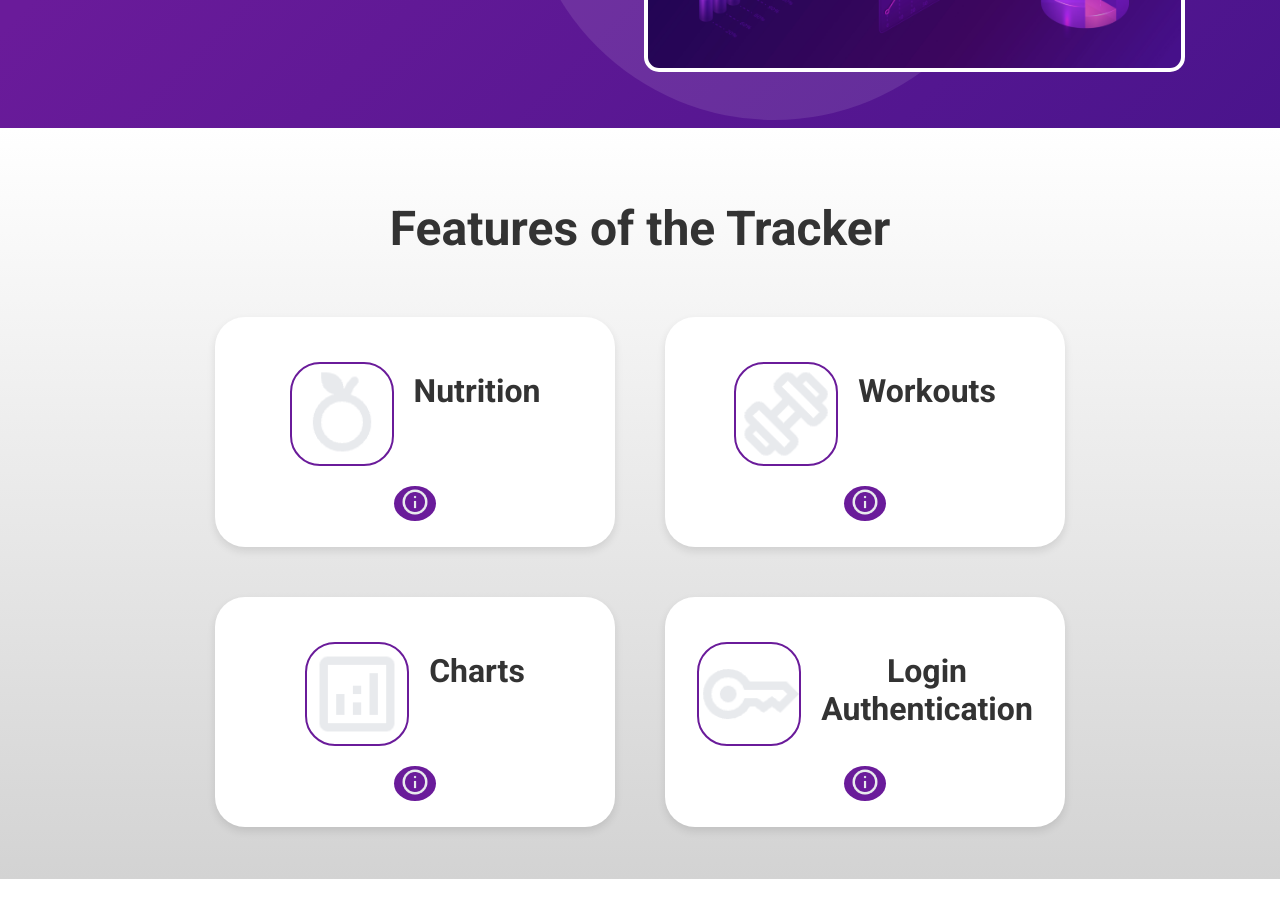
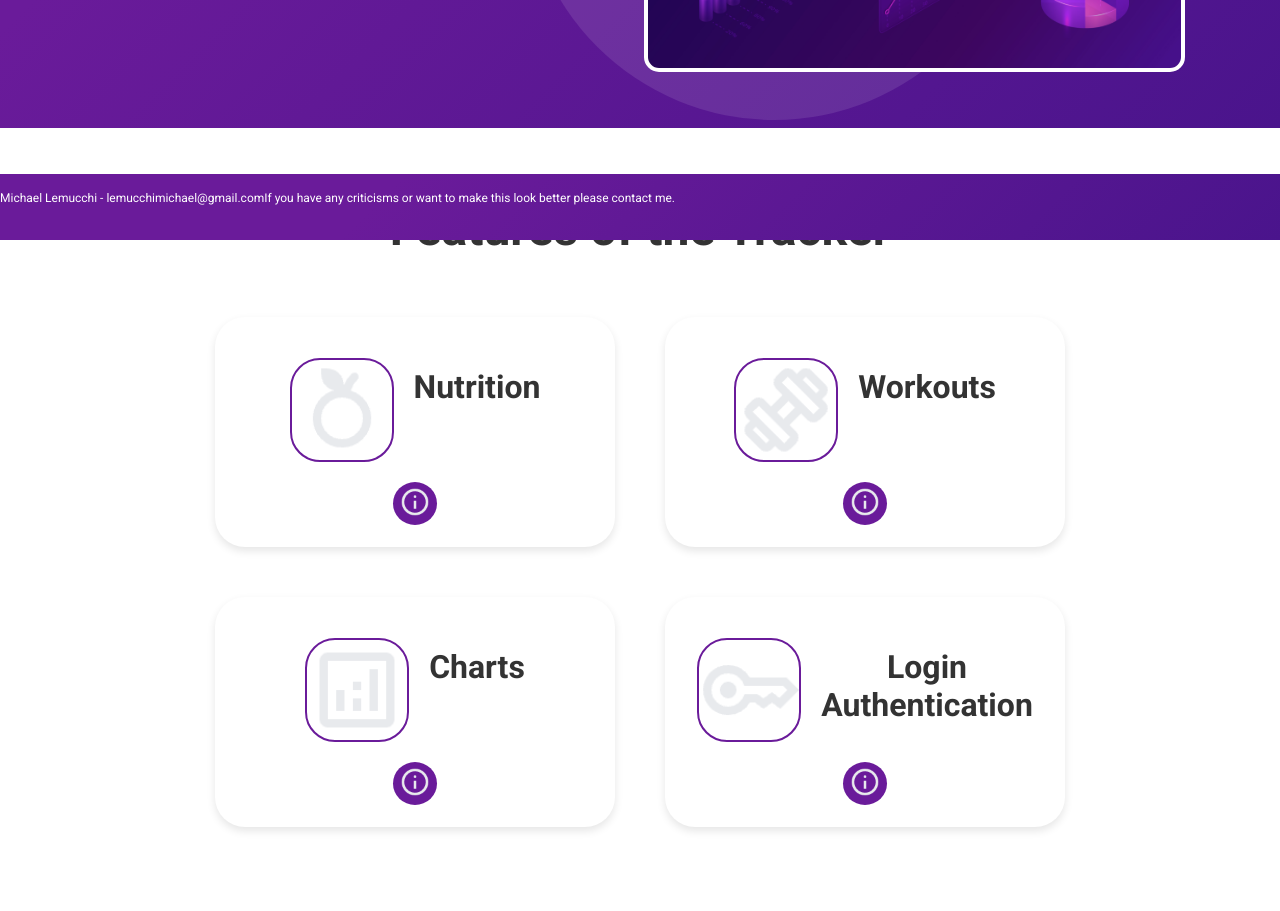
Before and after one commit to michaellemucchi/Workout-Nutrition-Tracker, a React (Create React App) app in the folder client/: page / in a window 1280 px wide. Shown: the part 560-1471 px from the top of the page. Before the commit the page ends 1439 px from the top, so only its background shows below. Built offline with nearby package versions, Linux system fonts and the light colour scheme.

Commit message:
added footer to landing page v1.6

```diff
--- a/client/src/components/FeatureCard.css
+++ b/client/src/components/FeatureCard.css
@@ -9,8 +9,6 @@
   align-items: center;
   justify-content: center;
 }
-
-
 
 .feature {
   display: flex;
@@ -31,17 +29,18 @@
 
 
 .info-button, .close-button {
+  padding: 4px 6px;
+  border-radius: 50%;
   border: none;
   color: white;
   cursor: pointer;
   background-color: var(--primary-color);
   transition: background-color 0.2s;
-  border-radius: 50%;
 }
 
 .info-button img, .close-button img {
-  width: 30px;
-  height: 30px;
+  width: 2rem;
+  height: 2rem;
 }
 
 .close-button {
@@ -70,7 +69,6 @@
 }
 
 
-
 .info-button:hover, .close-button:hover {
-  background-color: var(--accent1-color); /* Color shift on hover */
+  background-color: var(--accent1-color);
 }
--- /dev/null
+++ b/client/src/components/Footer.css
@@ -0,0 +1,11 @@
+footer {
+    background: linear-gradient(135deg, var(--primary-color) 30%, var(--accent2-color) 100%);
+    color: white;
+    padding: 5px 0;
+    position: fixed;
+    bottom: 0;
+    width: 100%;
+    font-size: 12px;
+    display: flex;
+    height: 3.5rem;
+  }
--- /dev/null
+++ b/client/src/components/Footer.js
@@ -0,0 +1,13 @@
+import React from 'react';
+import './Footer.css';
+
+const Footer = () => {
+  return (
+    <footer className="footer">
+      <p>Michael Lemucchi - lemucchimichael@gmail.com</p>
+      <p>If you have any criticisms or want to make this look better please contact me.</p>
+    </footer>
+  );
+};
+
+export default Footer;
--- a/client/src/pages/LandingPage.css
+++ b/client/src/pages/LandingPage.css
@@ -72,9 +72,10 @@
 }
 
 .feature-section {
-  background: linear-gradient(180deg, white, lightgrey); /* Updated to use a gradient background */
+  background: #fff;
   padding: 2rem;
   text-align: center;
+  margin-bottom: 2rem;
 }
 
 .feature-section h2 {
--- a/client/src/pages/LandingPage.js
+++ b/client/src/pages/LandingPage.js
@@ -1,5 +1,7 @@
 import React from 'react';
 import NavBar from '../components/NavBar';
+import Footer from '../components/Footer';
+
 import './LandingPage.css';
 import chart from '../images/chart.jpg';
 import FeatureCard from '../components/FeatureCard';
@@ -7,6 +9,8 @@ import nutrition from '../images/nutrition.png';
 import exercise from '../images/exercise.png';
 import analytics from '../images/analytics.png';
 import key from '../images/key.png';
+
+
 const features = [
   { id: 1, title: "Nutrition", description: "Description for Feature 1", image: nutrition },
   { id: 2, title: "Workouts", description: "Description for Feature 2", image: exercise },
@@ -62,9 +66,7 @@ const LandingPage = () => {
         </div>
       </div>
 
-      <footer>
-
-      </footer>
+      <Footer />
 
     </div>
   );
```
